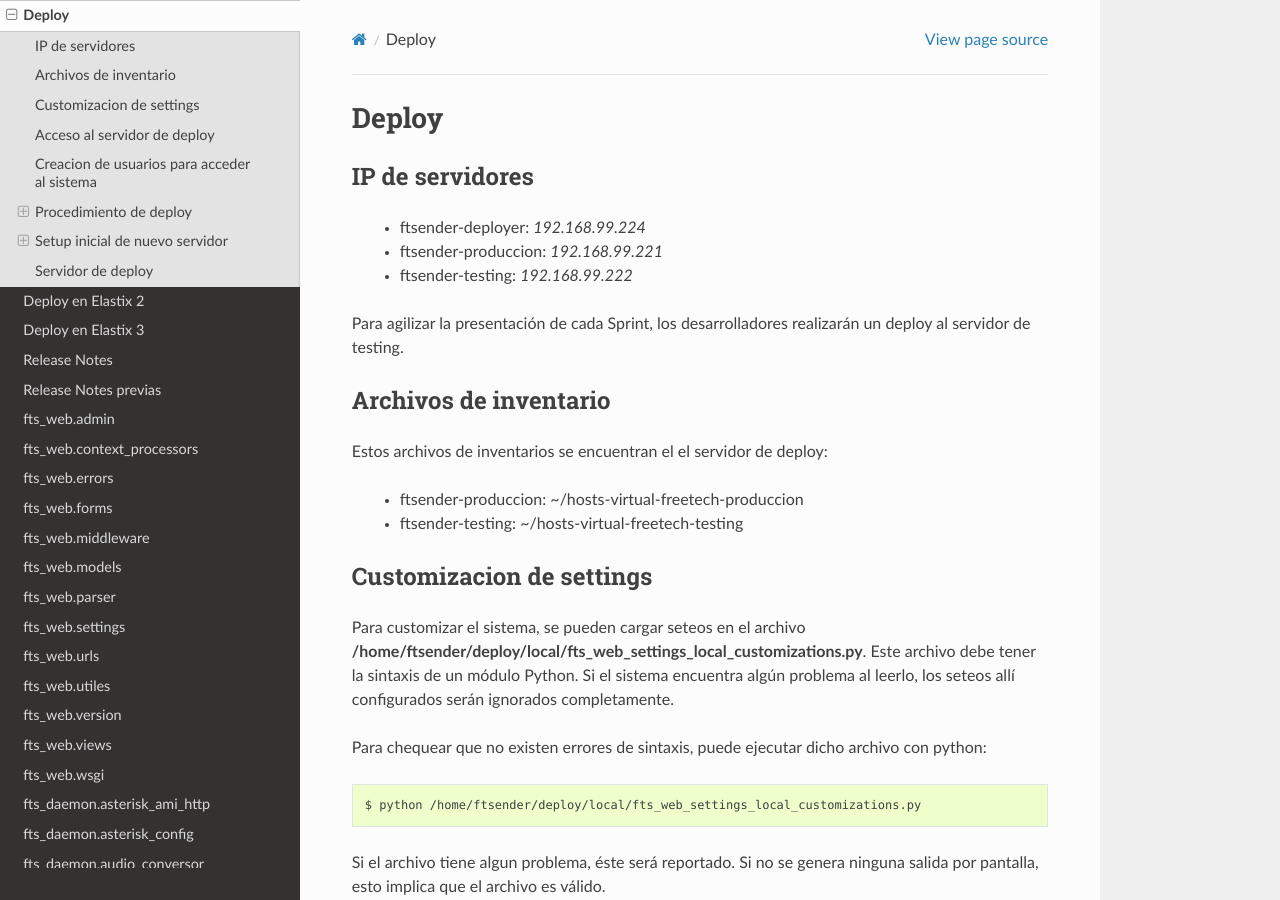
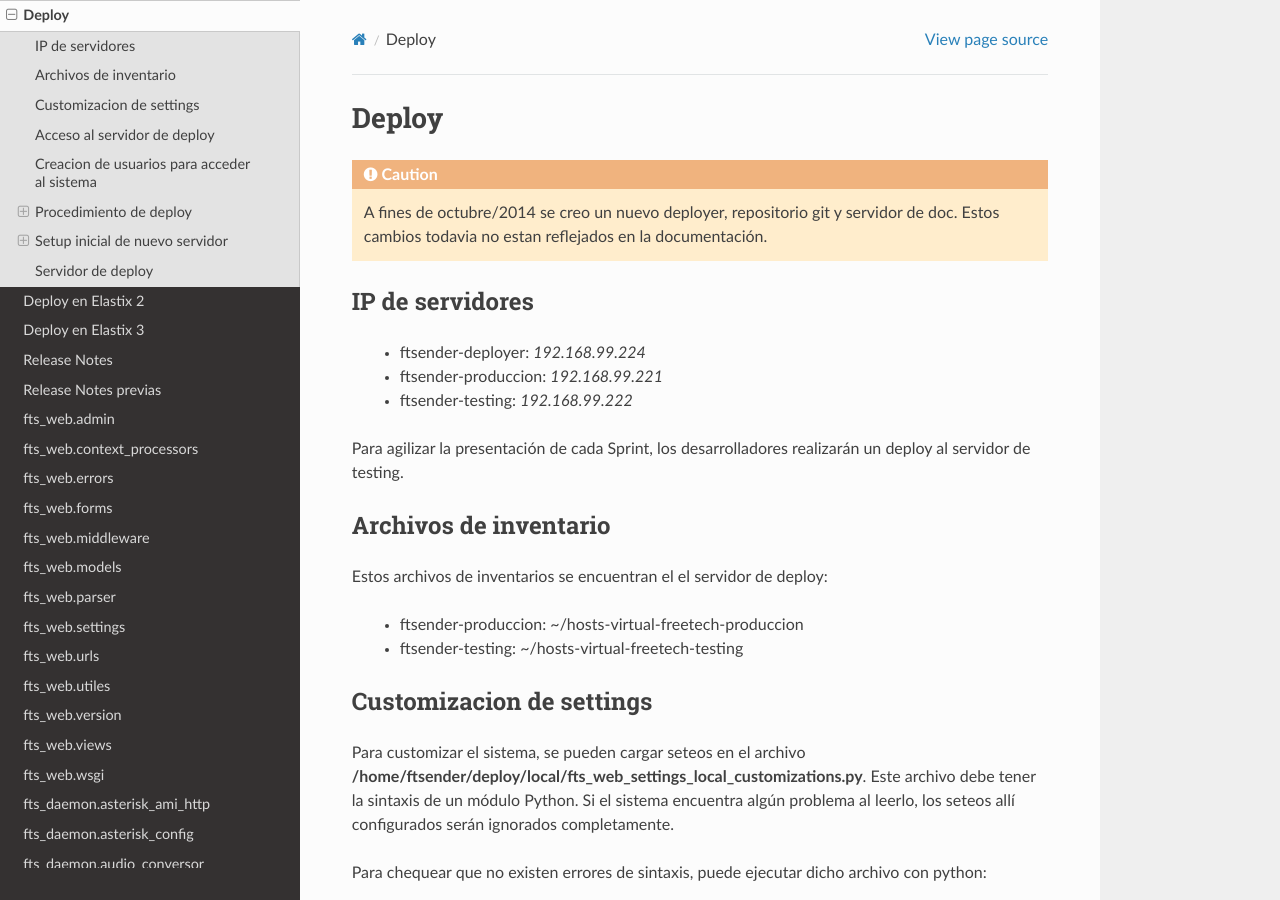
Before and after one commit to aybaker/omnicontact, a Sphinx documentation site: the page built from docs/deploy.rst, in a window 1280 px wide and 900 px high. Built offline with Sphinx 7.4.7 and the Read the Docs theme 2.0.0, drawn with Linux system fonts in a browser that asks for light colours.

Commit message:
Actualizacion de docs

```diff
--- a/docs/deploy.rst
+++ b/docs/deploy.rst
@@ -4,6 +4,11 @@
 Deploy
 ======
 
+
+.. caution::
+
+    A fines de octubre/2014 se creo un nuevo deployer, repositorio git y servidor de doc. Estos
+    cambios todavia no estan reflejados en la documentación.
 
 IP de servidores
 ----------------
--- a/docs/release_notes.rst
+++ b/docs/release_notes.rst
@@ -1,5 +1,10 @@
 Release Notes
 =============
+
+Sprint 13 - 29 de septiembre de 2014 - 14 de octubre de 2014
+---------------------------------------------------------------
+
+RELEASE NOTES PENDIENTES
 
 Sprint 12 - 16 de septiembre de 2014 - 29 de septiembre de 2014
 ---------------------------------------------------------------
```
